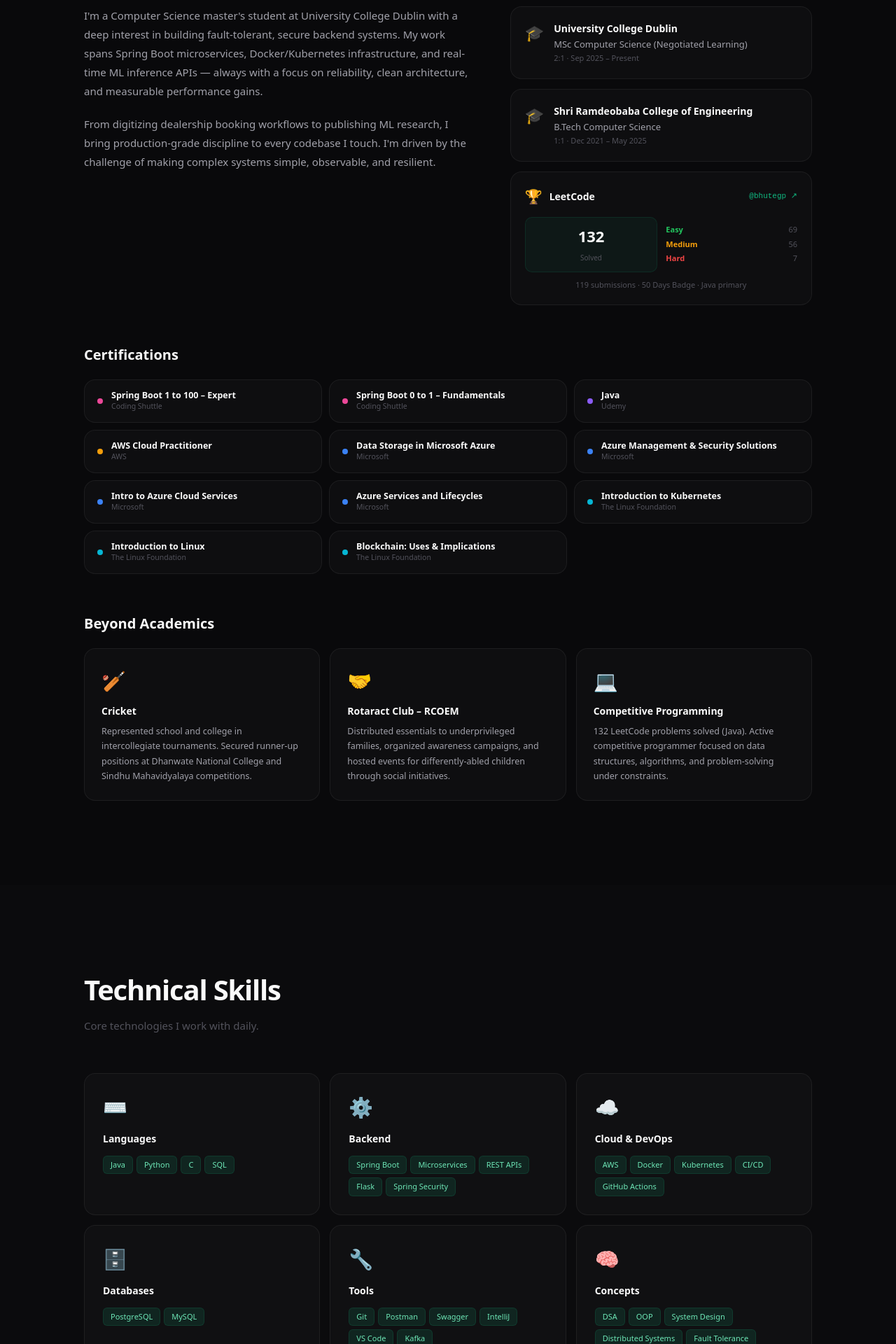
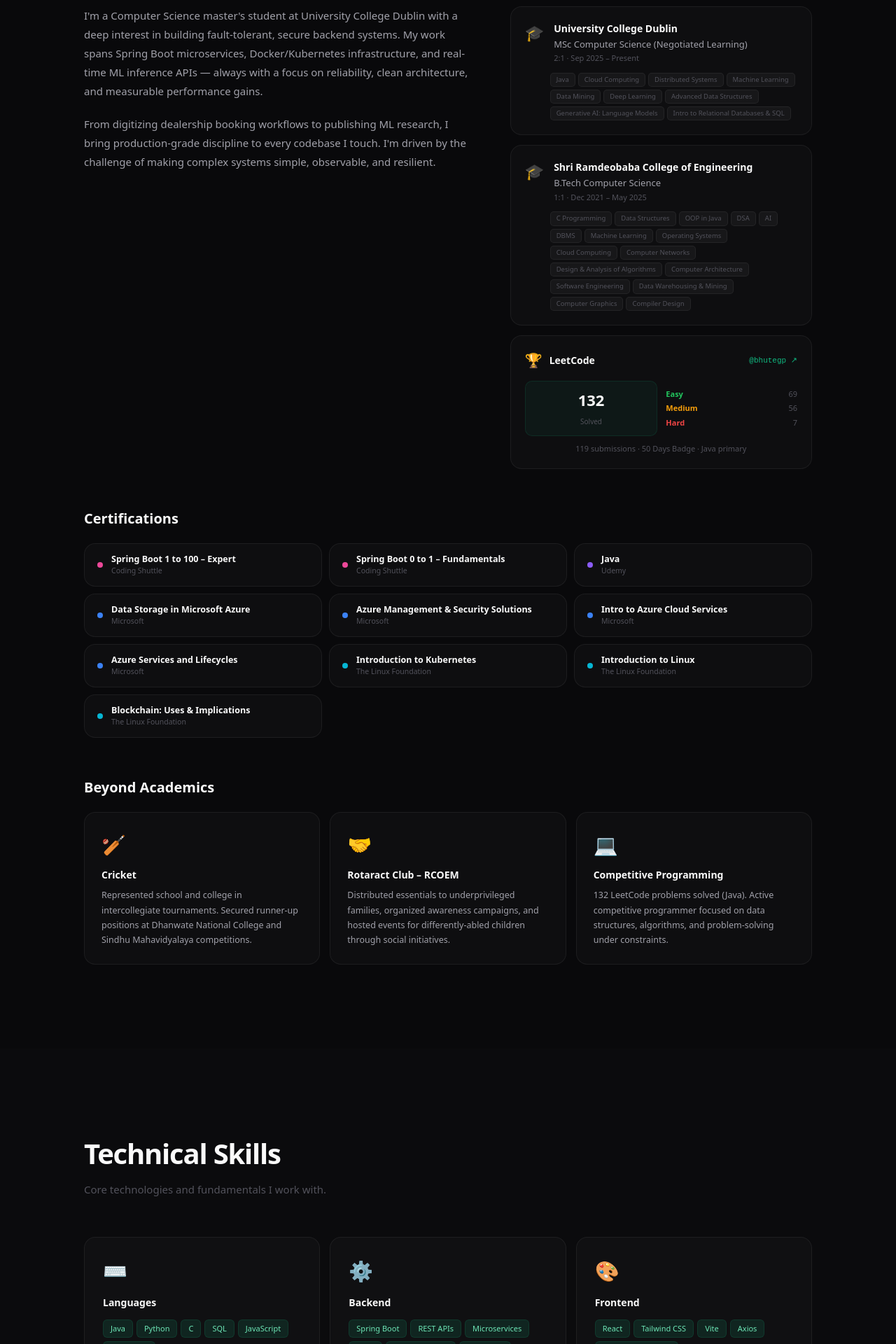
Before and after one commit to Geet42/portfolio, a React (Vite) app in the folder frontend/: page / in a window 1280 px wide. Shown: the part 1060-2980 px from the top of the page at 70% size. Built offline with nearby package versions, Linux system fonts and the light colour scheme; no server answers.

Commit message:
Fix mobile nav overlap, show full project descriptions, add coursework, broaden skills

```diff
--- a/frontend/src/components/About.jsx
+++ b/frontend/src/components/About.jsx
@@ -1,13 +1,18 @@
 const education = [
-  { school: "University College Dublin", degree: "MSc Computer Science (Negotiated Learning)", grade: "2:1", period: "Sep 2025 – Present" },
-  { school: "Shri Ramdeobaba College of Engineering", degree: "B.Tech Computer Science", grade: "1:1", period: "Dec 2021 – May 2025" },
+  {
+    school: "University College Dublin", degree: "MSc Computer Science (Negotiated Learning)", grade: "2:1", period: "Sep 2025 – Present",
+    modules: ["Java", "Cloud Computing", "Distributed Systems", "Machine Learning", "Data Mining", "Deep Learning", "Advanced Data Structures", "Generative AI: Language Models", "Intro to Relational Databases & SQL"],
+  },
+  {
+    school: "Shri Ramdeobaba College of Engineering", degree: "B.Tech Computer Science", grade: "1:1", period: "Dec 2021 – May 2025",
+    modules: ["C Programming", "Data Structures", "OOP in Java", "DSA", "AI", "DBMS", "Machine Learning", "Operating Systems", "Cloud Computing", "Computer Networks", "Design & Analysis of Algorithms", "Computer Architecture", "Software Engineering", "Data Warehousing & Mining", "Computer Graphics", "Compiler Design"],
+  },
 ];
 
 const certifications = [
   { name: "Spring Boot 1 to 100 – Expert", issuer: "Coding Shuttle", color: "#ec4899" },
   { name: "Spring Boot 0 to 1 – Fundamentals", issuer: "Coding Shuttle", color: "#ec4899" },
   { name: "Java", issuer: "Udemy", color: "#8b5cf6" },
-  { name: "AWS Cloud Practitioner", issuer: "AWS", color: "#f59e0b" },
   { name: "Data Storage in Microsoft Azure", issuer: "Microsoft", color: "#3b82f6" },
   { name: "Azure Management & Security Solutions", issuer: "Microsoft", color: "#3b82f6" },
   { name: "Intro to Azure Cloud Services", issuer: "Microsoft", color: "#3b82f6" },
@@ -51,13 +56,26 @@
 
           <div style={{ display: "flex", flexDirection: "column", gap: 14 }}>
             {education.map((e, i) => (
-              <div key={i} className="card" style={{ padding: 20, display: "flex", gap: 14 }}>
-                <span style={{ fontSize: 22 }}>🎓</span>
-                <div>
-                  <p style={{ color: "var(--white)", fontWeight: 600, fontSize: 14, marginBottom: 3 }}>{e.school}</p>
-                  <p style={{ fontSize: 13, color: "var(--text)", marginBottom: 2 }}>{e.degree}</p>
-                  <p style={{ fontSize: 11, color: "var(--text-muted)" }}>{e.grade} · {e.period}</p>
+              <div key={i} className="card" style={{ padding: 20 }}>
+                <div style={{ display: "flex", gap: 14, marginBottom: e.modules ? 12 : 0 }}>
+                  <span style={{ fontSize: 22 }}>🎓</span>
+                  <div>
+                    <p style={{ color: "var(--white)", fontWeight: 600, fontSize: 14, marginBottom: 3 }}>{e.school}</p>
+                    <p style={{ fontSize: 13, color: "var(--text)", marginBottom: 2 }}>{e.degree}</p>
+                    <p style={{ fontSize: 11, color: "var(--text-muted)" }}>{e.grade} · {e.period}</p>
+                  </div>
                 </div>
+                {e.modules && (
+                  <div style={{ display: "flex", flexWrap: "wrap", gap: 4, paddingLeft: 36 }}>
+                    {e.modules.map(m => (
+                      <span key={m} style={{
+                        fontSize: 9.5, fontWeight: 500, padding: "2px 8px", borderRadius: 5,
+                        background: "rgba(255,255,255,0.04)", border: "1px solid var(--border)",
+                        color: "var(--text-muted)",
+                      }}>{m}</span>
+                    ))}
+                  </div>
+                )}
               </div>
             ))}
 
--- a/frontend/src/components/ProjectCard.jsx
+++ b/frontend/src/components/ProjectCard.jsx
@@ -30,7 +30,7 @@
         <h3 style={{ fontSize: 14.5, fontWeight: 700, color: "var(--white)", lineHeight: 1.35, marginBottom: 10, letterSpacing: "-0.01em" }}>
           {project.title}
         </h3>
-        <p style={{ fontSize: 12.5, color: "var(--text-muted)", lineHeight: 1.65, marginBottom: 16, display: "-webkit-box", WebkitLineClamp: 3, WebkitBoxOrient: "vertical", overflow: "hidden" }}>
+        <p style={{ fontSize: 12.5, color: "var(--text-muted)", lineHeight: 1.65, marginBottom: 16 }}>
           {project.description}
         </p>
 
--- a/frontend/src/components/Skills.jsx
+++ b/frontend/src/components/Skills.jsx
@@ -1,10 +1,10 @@
 const skills = {
-  "Languages":      { icon: "⌨️", items: ["Java", "Python", "C", "SQL"] },
-  "Backend":        { icon: "⚙️", items: ["Spring Boot", "Microservices", "REST APIs", "Flask", "Spring Security"] },
-  "Cloud & DevOps": { icon: "☁️", items: ["AWS", "Docker", "Kubernetes", "CI/CD", "GitHub Actions"] },
-  "Databases":      { icon: "🗄️", items: ["PostgreSQL", "MySQL"] },
-  "Tools":          { icon: "🔧", items: ["Git", "Postman", "Swagger", "IntelliJ", "VS Code", "Kafka"] },
-  "Concepts":       { icon: "🧠", items: ["DSA", "OOP", "System Design", "Distributed Systems", "Fault Tolerance"] },
+  "Languages":          { icon: "⌨️", items: ["Java", "Python", "C", "SQL", "JavaScript", "HTML/CSS"] },
+  "Backend":            { icon: "⚙️", items: ["Spring Boot", "REST APIs", "Microservices", "Flask", "Spring Security", "Hibernate"] },
+  "Frontend":           { icon: "🎨", items: ["React", "Tailwind CSS", "Vite", "Axios", "Responsive Design"] },
+  "Cloud & DevOps":     { icon: "☁️", items: ["Docker", "Kubernetes", "AWS", "GitHub Actions", "CI/CD", "Linux"] },
+  "Databases":          { icon: "🗄️", items: ["PostgreSQL", "MySQL", "MongoDB", "JPA", "SQL Programming"] },
+  "CS Fundamentals":    { icon: "🧠", items: ["DSA", "OOP", "System Design", "OS", "Computer Networks", "DBMS", "Software Engineering"] },
 };
 
 export default function Skills() {
@@ -13,7 +13,7 @@
       <div className="section-container">
         <div style={{ marginBottom: 56 }}>
           <h2 className="section-heading" style={{ fontSize: 40, fontWeight: 800, color: "var(--white)", letterSpacing: "-0.03em", marginBottom: 10 }}>Technical Skills</h2>
-          <p style={{ fontSize: 15, color: "var(--text-muted)" }}>Core technologies I work with daily.</p>
+          <p style={{ fontSize: 15, color: "var(--text-muted)" }}>Core technologies and fundamentals I work with.</p>
         </div>
 
         <div className="grid-3" style={{ display: "grid", gridTemplateColumns: "repeat(3, 1fr)", gap: 14 }}>
--- a/frontend/src/index.css
+++ b/frontend/src/index.css
@@ -120,7 +120,8 @@
   border: none;
   cursor: pointer;
   padding: 8px;
-  z-index: 110;
+  z-index: 210;
+  position: relative;
 }
 .hamburger span {
   display: block;
@@ -179,32 +180,38 @@
     display: block;
   }
   .nav-links {
-    display: none;
+    display: none !important;
   }
 
-  /* Mobile menu */
+  /* Mobile menu — fullscreen overlay */
   .mobile-menu {
     display: none;
     position: fixed;
-    inset: 0;
-    z-index: 105;
-    background: rgba(9, 9, 11, 0.97);
-    backdrop-filter: blur(20px);
+    top: 0;
+    left: 0;
+    right: 0;
+    bottom: 0;
+    z-index: 200;
+    background: rgba(9, 9, 11, 0.98);
+    backdrop-filter: blur(24px);
     flex-direction: column;
     align-items: center;
     justify-content: center;
-    gap: 28px;
+    gap: 32px;
+    padding: 80px 24px 40px;
   }
   .mobile-menu.open {
     display: flex;
   }
   .mobile-menu a {
-    font-size: 18px;
+    font-size: 20px;
     font-weight: 600;
     color: var(--text-muted);
     transition: color 0.2s;
+    padding: 8px 0;
   }
-  .mobile-menu a:hover {
+  .mobile-menu a:hover,
+  .mobile-menu a:active {
     color: var(--white);
   }
 
```
